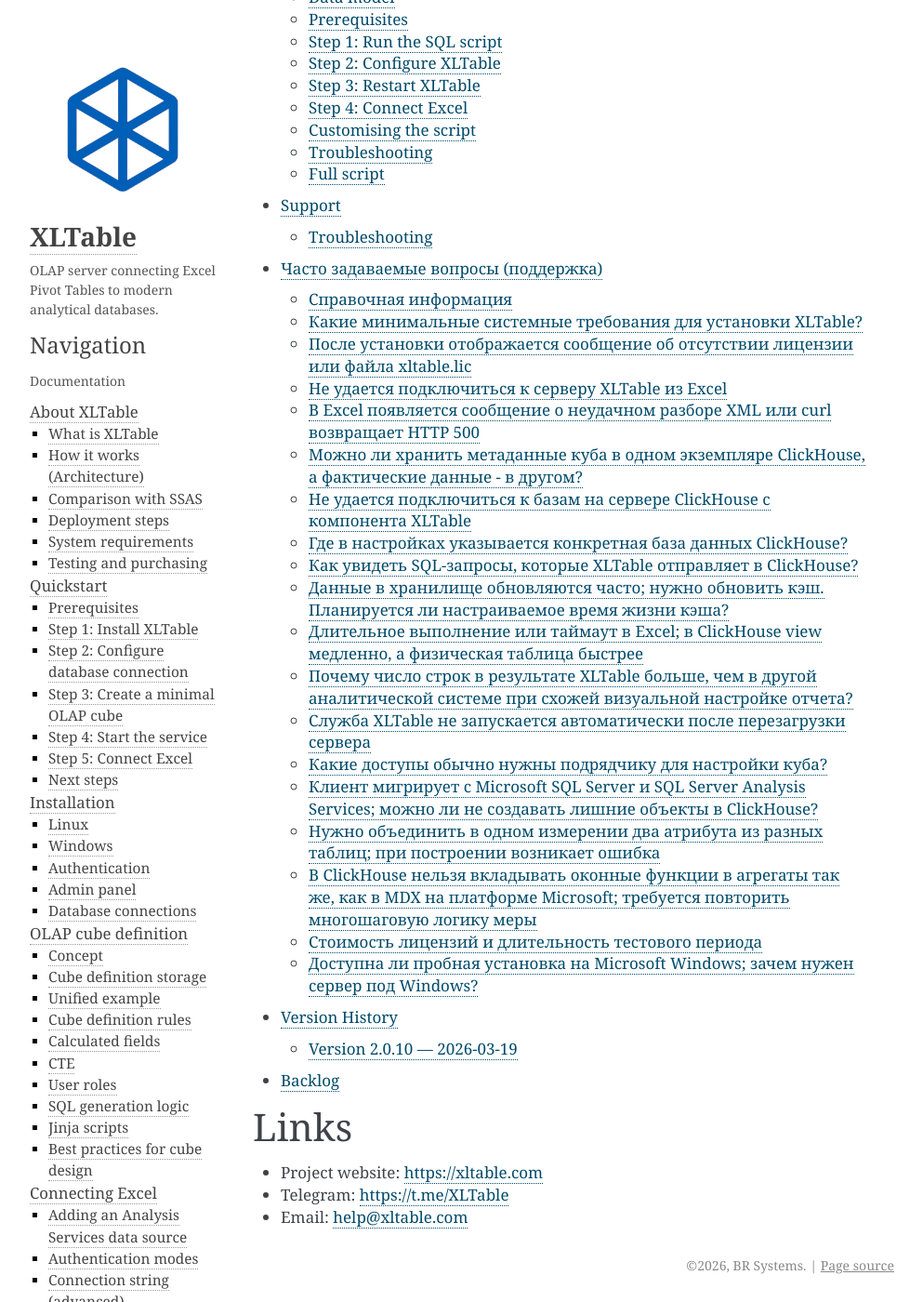
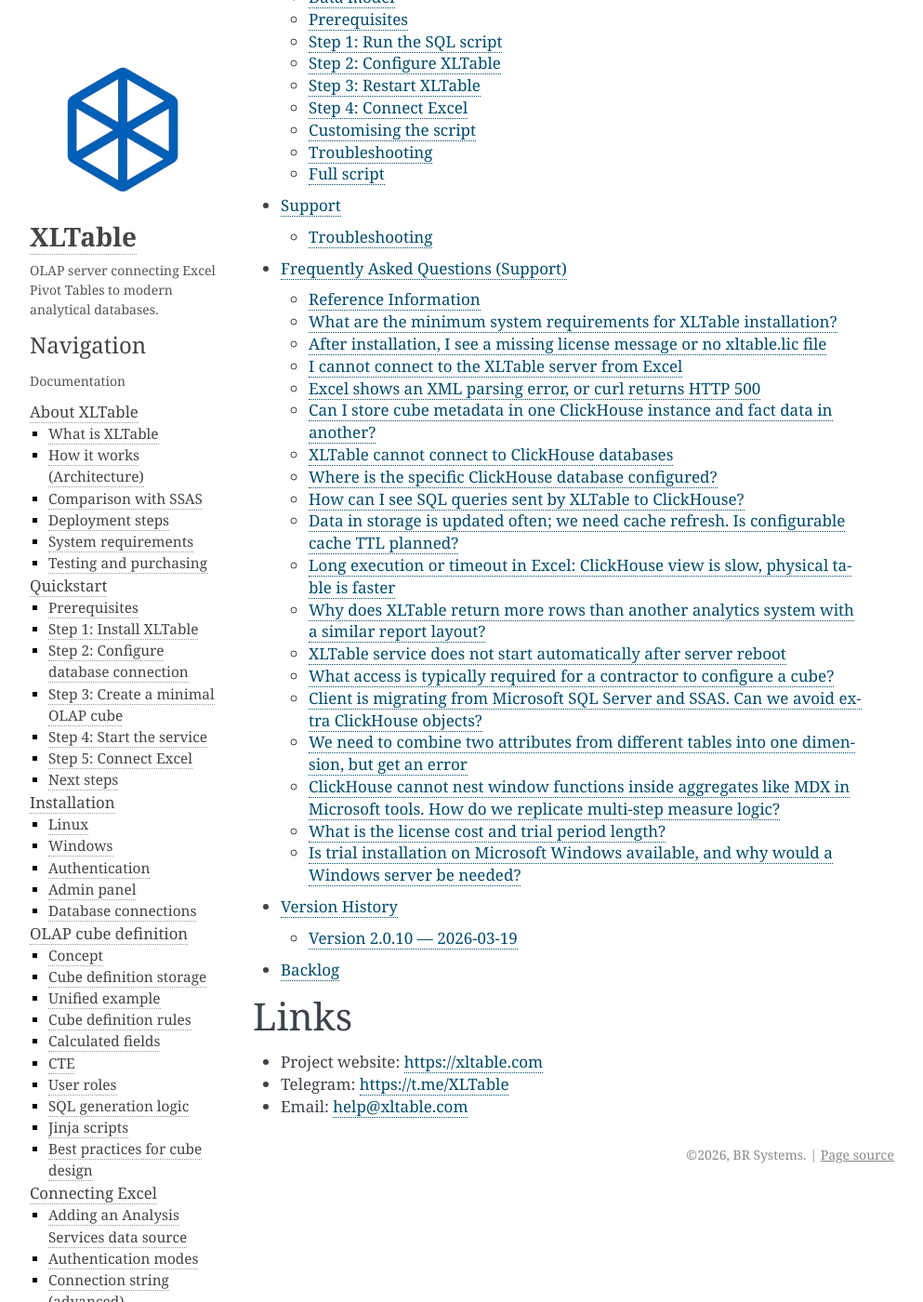
Before and after one commit to brmoscow/xltable, a Sphinx documentation site: the page built from docs/index.rst, in a window 1280 px wide and 1400 px high, scrolled down 2763 px. Shown: the whole window at 93% size, without its empty margins (148-1141 px from the left). Built offline with Sphinx 7.4.7, drawn with Linux system fonts in a browser that asks for light colours; some of the changed text lies outside the part shown.

Commit message:
translate support FAQ to English and add on-page navigation
Made-with: Cursor

```diff
--- a/docs/support_knowledge_base.rst
+++ b/docs/support_knowledge_base.rst
@@ -1,188 +1,192 @@
-Часто задаваемые вопросы (поддержка)
+Frequently Asked Questions (Support)
 ====================================
 
-Справочная информация
+Reference Information
 ---------------------
 
 - https://xltable.com/
 - https://xltable-olap.readthedocs.io/en/latest/
 
-Какие минимальные системные требования для установки XLTable?
---------------------------------------------------------------
+.. contents:: On This Page
+   :local:
+   :depth: 1
 
-Страница документации:
+What are the minimum system requirements for XLTable installation?
+------------------------------------------------------------------
+
+See:
 https://xltable-olap.readthedocs.io/en/latest/overview.html#system-requirements
 
-После установки отображается сообщение об отсутствии лицензии или файла xltable.lic
--------------------------------------------------------------------------------------
+After installation, I see a missing license message or no xltable.lic file
+----------------------------------------------------------------------------
 
-Необходимо загрузить файл лицензии.
+You need to upload a license file.
 
-1. Откройте административную панель:
+1. Open the Admin Panel:
    https://xltable-olap.readthedocs.io/en/latest/install.html#admin-panel
-2. Перешлите ``server_id`` вендору или партнеру, который предоставил дистрибутив.
-3. Полученный файл лицензии загрузите через административную панель.
+2. Send the ``server_id`` to the vendor or partner who provided the distribution package.
+3. Upload the received license file through the Admin Panel.
 
-Не удается подключиться к серверу XLTable из Excel
----------------------------------------------------
+I cannot connect to the XLTable server from Excel
+--------------------------------------------------
 
-Признаки: ошибка подключения, таймаут или сбой на первом шаге мастера подключения.
+Symptoms: connection refused, timeout, or failure on the first step of the Excel connection wizard.
 
-- Проверьте подключение:
+- Check the connection guide:
   https://xltable-olap.readthedocs.io/en/latest/excel.html
-- Проведите диагностику:
+- Run diagnostics:
   https://xltable-olap.readthedocs.io/en/latest/support.html#excel-connection-issues
-- В поле сервера Excel указывайте полный URL с протоколом: ``http://...`` или ``https://...``.
-- Проверьте доступ к XLTable по порту ``80/443``.
+- In Excel, always use a full server URL with protocol: ``http://...`` or ``https://...``.
+- Verify network access to XLTable on port ``80/443``.
 
-В Excel появляется сообщение о неудачном разборе XML или curl возвращает HTTP 500
------------------------------------------------------------------------------------
+Excel shows an XML parsing error, or curl returns HTTP 500
+-----------------------------------------------------------
 
-- Проверьте ``settings.json`` по схеме:
+- Validate ``settings.json`` against the schema:
   https://xltable-olap.readthedocs.io/en/latest/reference.html#settings-json-schema
-- Убедитесь, что обязательные блоки, включая ``WRITE_LOG`` и ``CREDENTIAL_DB``, присутствуют.
-- После правок перезапустите сервис и проверьте подключение из Excel:
+- Make sure required blocks are present, including ``WRITE_LOG`` and ``CREDENTIAL_DB``.
+- After changes, restart the service and test the Excel connection again:
   https://xltable-olap.readthedocs.io/en/latest/excel.html
 
-Можно ли хранить метаданные куба в одном экземпляре ClickHouse, а фактические данные - в другом?
----------------------------------------------------------------------------------------------------
+Can I store cube metadata in one ClickHouse instance and fact data in another?
+--------------------------------------------------------------------------------
 
-Да, можно. Подключения задаются в ``settings.json`` (блок ``CREDENTIAL_DB``), а описание куба хранится в таблице ``olap_definition``.
+Yes. Connections are configured in ``settings.json`` (``CREDENTIAL_DB``), while cube definitions are stored in the ``olap_definition`` table.
 
-Подробнее:
+Details:
 
 - https://xltable-olap.readthedocs.io/en/latest/install.html#database-connections
 - https://xltable-olap.readthedocs.io/en/latest/cubes.html#cube-definition-storage
 
-Не удается подключиться к базам на сервере ClickHouse с компонента XLTable
-----------------------------------------------------------------------------
+XLTable cannot connect to ClickHouse databases
+----------------------------------------------
 
-- Проверьте параметры ``CREDENTIAL_DB`` (``host``, ``port``, ``secure``):
+- Verify ``CREDENTIAL_DB`` parameters (``host``, ``port``, ``secure``):
   https://xltable-olap.readthedocs.io/en/latest/install.html#database-connections
-- Если ClickHouse принимает только TLS/HTTPS, установите на сервер XLTable корректную цепочку сертификатов и повторите подключение.
+- If ClickHouse accepts only TLS/HTTPS, install the correct certificate chain on the XLTable server and retry.
 
-Где в настройках указывается конкретная база данных ClickHouse?
----------------------------------------------------------------
+Where is the specific ClickHouse database configured?
+-----------------------------------------------------
 
-Нужная база и параметры подключения задаются в ``settings.json``, блок ``CREDENTIAL_DB``:
+The target database and connection settings are configured in ``settings.json`` under ``CREDENTIAL_DB``:
 
 - https://xltable-olap.readthedocs.io/en/latest/install.html#database-connections
 - https://xltable-olap.readthedocs.io/en/latest/reference.html#settings-json-schema
 
-Если таблицы ``olap_definition`` нет, создайте ее по примеру:
+If the ``olap_definition`` table does not exist, create it as shown here:
 https://xltable-olap.readthedocs.io/en/latest/cubes.html#cube-definition-storage
 
-Как увидеть SQL-запросы, которые XLTable отправляет в ClickHouse?
-------------------------------------------------------------------
+How can I see SQL queries sent by XLTable to ClickHouse?
+---------------------------------------------------------
 
-- Включите ``WRITE_LOG=true`` в ``settings.json``
-- Перезапустите сервис
-- Проверьте логи XLTable:
+- Enable ``WRITE_LOG=true`` in ``settings.json``
+- Restart the service
+- Check XLTable logs:
   - https://xltable-olap.readthedocs.io/en/latest/support.html#enable-logging
   - https://xltable-olap.readthedocs.io/en/latest/reference.html#settings-json-schema
-- Дополнительно можно искать запросы в ClickHouse через ``system.query_log`` с меткой ``log_comment``.
+- Optionally inspect ClickHouse ``system.query_log`` using a ``log_comment`` marker.
 
-Данные в хранилище обновляются часто; нужно обновить кэш. Планируется ли настраиваемое время жизни кэша?
------------------------------------------------------------------------------------------------------------
+Data in storage is updated often; we need cache refresh. Is configurable cache TTL planned?
+---------------------------------------------------------------------------------------------
 
-Используйте два штатных способа:
+Use two standard options:
 
-- обновление в Excel (``Refresh/Refresh All``)
-- очистка кэша через административную панель (``Clear Cache``)
+- refresh in Excel (``Refresh/Refresh All``)
+- clear cache in the Admin Panel (``Clear Cache``)
 
-Документация:
+Documentation:
 
 - https://xltable-olap.readthedocs.io/en/latest/excel.html#refreshing-data
 - https://xltable-olap.readthedocs.io/en/latest/install.html#admin-panel
 
-Длительное выполнение или таймаут в Excel; в ClickHouse view медленно, а физическая таблица быстрее
------------------------------------------------------------------------------------------------------
+Long execution or timeout in Excel: ClickHouse view is slow, physical table is faster
+---------------------------------------------------------------------------------------
 
-- Включите логирование и проверьте фактический SQL
-- Сократите набор полей и измерений в модели и в сводной таблице
-- Для тяжелых источников используйте более узкие представления или материализованные таблицы ClickHouse
+- Enable logging and check the actual SQL first
+- Reduce the number of fields and dimensions in the model and PivotTable
+- For heavy sources, use narrower views or materialized ClickHouse tables
 
-Почему число строк в результате XLTable больше, чем в другой аналитической системе при схожей визуальной настройке отчета?
-----------------------------------------------------------------------------------------------------------------------------
+Why does XLTable return more rows than another analytics system with a similar report layout?
+-----------------------------------------------------------------------------------------------
 
-Число строк может отличаться из-за разной детализации результата: в XLTable в выборку могут входить промежуточные итоги, а не только листовой уровень.
+Row counts can differ because of different result granularity: XLTable may include intermediate totals, not only leaf-level rows.
 
-Сравнивайте системы при одинаковых:
+For fair comparison, align:
 
-- измерениях
-- фильтрах
-- уровне итогов
+- dimensions
+- filters
+- subtotal level
 
-Как формируется SQL:
+SQL generation details:
 https://xltable-olap.readthedocs.io/en/latest/cubes.html#sql-generation-logic
 
-Служба XLTable не запускается автоматически после перезагрузки сервера
------------------------------------------------------------------------
+XLTable service does not start automatically after server reboot
+----------------------------------------------------------------
 
-- Проверьте управление сервисом:
+- Check service management:
   https://xltable-olap.readthedocs.io/en/latest/install.html#service-management
-- На Linux базовый сценарий - ``supervisor``:
-  - статус: ``sudo supervisorctl status olap``
-  - логи: ``sudo supervisorctl tail olap``
-  - права на запуск бинарного файла
+- On Linux, the baseline setup is often ``supervisor``:
+  - status: ``sudo supervisorctl status olap``
+  - logs: ``sudo supervisorctl tail olap``
+  - executable permissions for the binary
 
-Какие доступы обычно нужны подрядчику для настройки куба?
-----------------------------------------------------------
+What access is typically required for a contractor to configure a cube?
+------------------------------------------------------------------------
 
-Обычно нужны:
+Typical access includes:
 
-- SSH/админ-доступ к серверу XLTable
-- доступ XLTable к ClickHouse
-- права на таблицу ``olap_definition`` для загрузки и обновления куба
-- сетевой доступ пользователей Excel к XLTable по ``80/443`` (или через VPN)
+- SSH/admin access to the XLTable server
+- XLTable access to ClickHouse
+- permissions on ``olap_definition`` to upload and update cubes
+- network access for Excel users to XLTable on ``80/443`` (or via VPN)
 
-По шагам:
+Step-by-step references:
 
 - https://xltable-olap.readthedocs.io/en/latest/install.html
 - https://xltable-olap.readthedocs.io/en/latest/excel.html
 
-Клиент мигрирует с Microsoft SQL Server и SQL Server Analysis Services; можно ли не создавать лишние объекты в ClickHouse?
+Client is migrating from Microsoft SQL Server and SSAS. Can we avoid extra ClickHouse objects?
+------------------------------------------------------------------------------------------------
+
+Yes. You can reduce the number of intermediate ClickHouse objects by moving part of the logic into XLTable cube definition (SQL + tags).
+
+References:
+
+- SSAS comparison:
+  https://xltable-olap.readthedocs.io/en/latest/overview.html#comparison-with-ssas
+- Cube definition rules:
+  https://xltable-olap.readthedocs.io/en/latest/cubes.html
+
+We need to combine two attributes from different tables into one dimension, but get an error
+----------------------------------------------------------------------------------------------
+
+For attributes from different tables, create separate dimensions and join data sources with ``LEFT JOIN`` in cube definition.
+
+Working example (Unified example):
+https://xltable-olap.readthedocs.io/en/latest/reference.html#unified-example
+
+ClickHouse cannot nest window functions inside aggregates like MDX in Microsoft tools. How do we replicate multi-step measure logic?
 -----------------------------------------------------------------------------------------------------------------------------
 
-Да, можно сократить количество промежуточных объектов в ClickHouse: часть логики переносится в определение куба XLTable (SQL + теги).
+Use Jinja in cube definition for multi-step measure logic. This allows injecting filters and transforming SQL before execution.
 
-Ссылки:
-
-- Сравнение с SSAS:
-  https://xltable-olap.readthedocs.io/en/latest/overview.html#comparison-with-ssas
-- Правила описания куба:
-  https://xltable-olap.readthedocs.io/en/latest/cubes.html
-
-Нужно объединить в одном измерении два атрибута из разных таблиц; при построении возникает ошибка
-----------------------------------------------------------------------------------------------------
-
-Для атрибутов из разных таблиц создавайте отдельные измерения и связывайте источники через ``LEFT JOIN`` в определении куба.
-
-Рабочий пример (Unified example):
-https://xltable-olap.readthedocs.io/en/latest/reference.html#unified-example
-
-В ClickHouse нельзя вкладывать оконные функции в агрегаты так же, как в MDX на платформе Microsoft; требуется повторить многошаговую логику меры
------------------------------------------------------------------------------------------------------------------------------------------------------
-
-Для многошаговой логики меры используйте Jinja в определении куба: так можно подставлять фильтры и изменять SQL до выполнения запроса.
-
-Подробно в документации:
+Documentation:
 
 - https://xltable-olap.readthedocs.io/en/latest/cubes.html#jinja-scripts
 - https://xltable-olap.readthedocs.io/en/latest/reference.html#jinja-context-variables
 
-Стоимость лицензий и длительность тестового периода
-----------------------------------------------------
+What is the license cost and trial period length?
+--------------------------------------------------
 
-Информация о ценах:
+Pricing information:
 https://xltable.com/#pricing
 
-Доступна ли пробная установка на Microsoft Windows; зачем нужен сервер под Windows?
--------------------------------------------------------------------------------------
+Is trial installation on Microsoft Windows available, and why would a Windows server be needed?
+-------------------------------------------------------------------------------------------------
 
-Да, дистрибутив для Windows Server доступен по запросу.
+Yes, a Windows Server distribution is available on request.
 
-Инструкция по установке:
+Installation instructions:
 https://xltable-olap.readthedocs.io/en/latest/install.html#windows
 
-Для пилота обычно проще Linux-развертывание. Windows выбирают, когда по ИТ-политике нужен IIS и доменный контур Microsoft.
+For pilots, Linux deployment is usually simpler. Windows is typically chosen when IT policy requires IIS and Microsoft domain integration.
```
